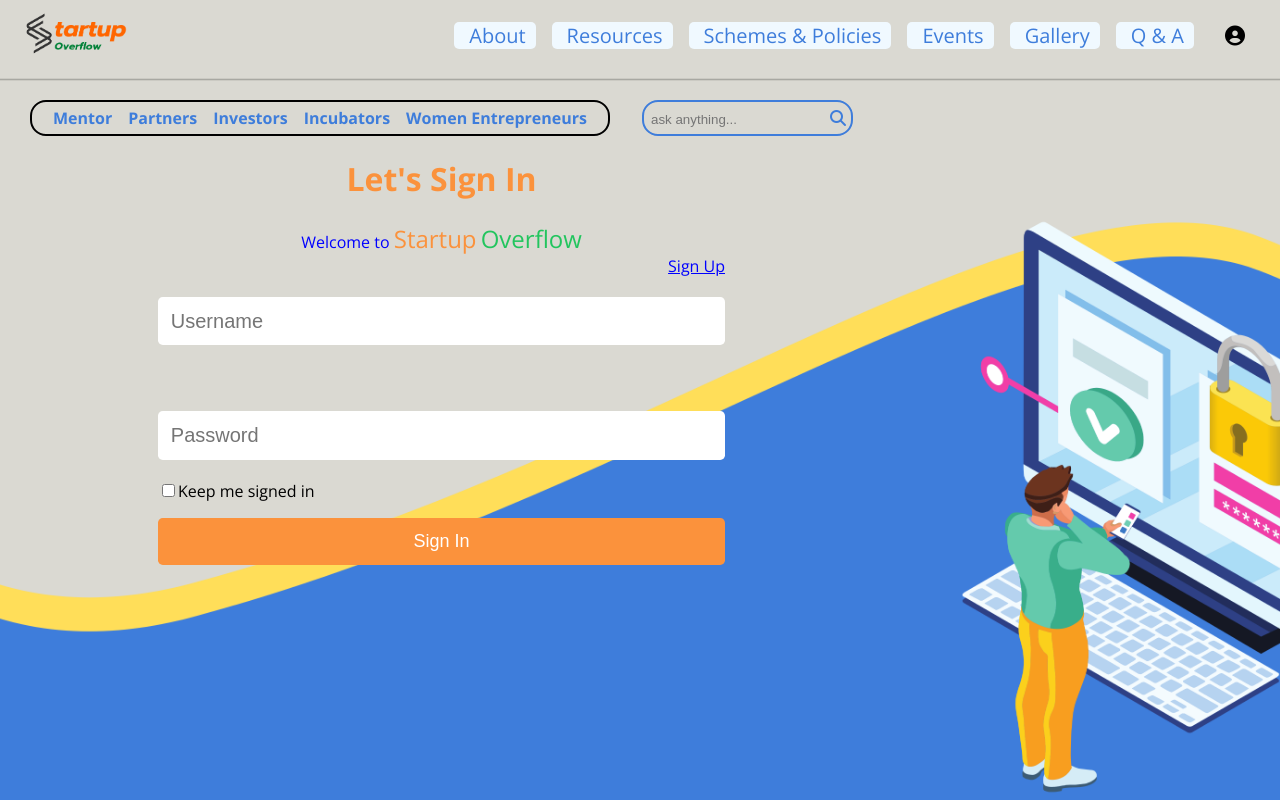
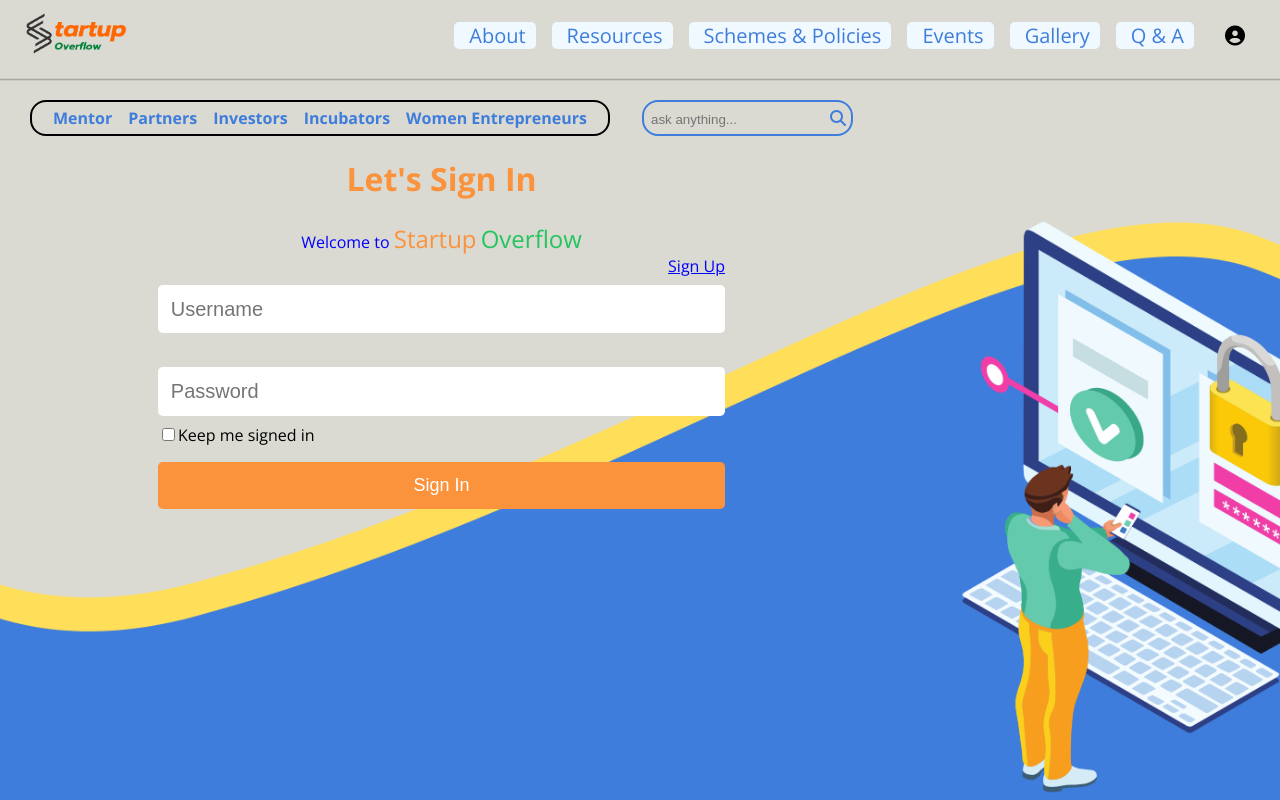
Before and after one commit to Startup-Overflow/Startup-Overflow-Web, a React (Create React App) app: page /login in a window 1280 px wide. Built offline with nearby package versions, Linux system fonts and the light colour scheme.

Commit message:
login register fix

```diff
--- a/src/pages/Login.jsx
+++ b/src/pages/Login.jsx
@@ -81,6 +81,7 @@
                 textAlign: "right",
                 paddingRight: "8rem",
                 color: "blue",
+                marginBottom: "0.5rem"
               }}
             >
               Sign Up
@@ -103,11 +104,10 @@
                 }}
                 style={{
                   padding: "0.8rem",
-                  marginBottom: "1rem",
+                  marginBottom: "0.5rem",
                   border: "none",
                   borderRadius: "0.3rem",
                   fontSize: "20px",
-                  margin: "20px 0px",
                 }}
               />
               {!redirect ? (
@@ -126,7 +126,7 @@
                   border: "none",
                   borderRadius: "0.3rem",
                   fontSize: "20px",
-                  margin: "20px 0px",
+                  marginBottom: "0.5rem"
                 }}
               />
               <div style={{ marginBottom: "1rem" }}>
--- a/src/pages/Register.jsx
+++ b/src/pages/Register.jsx
@@ -83,7 +83,7 @@
                 padding: "0rem 8rem",
               }}
             >
-              <div style={{ marginBottom: "0.8rem" }}>
+              <div style={{ marginBottom: "0.5rem" }}>
                 <input
                   type="text"
                   placeholder="First Name"
```
